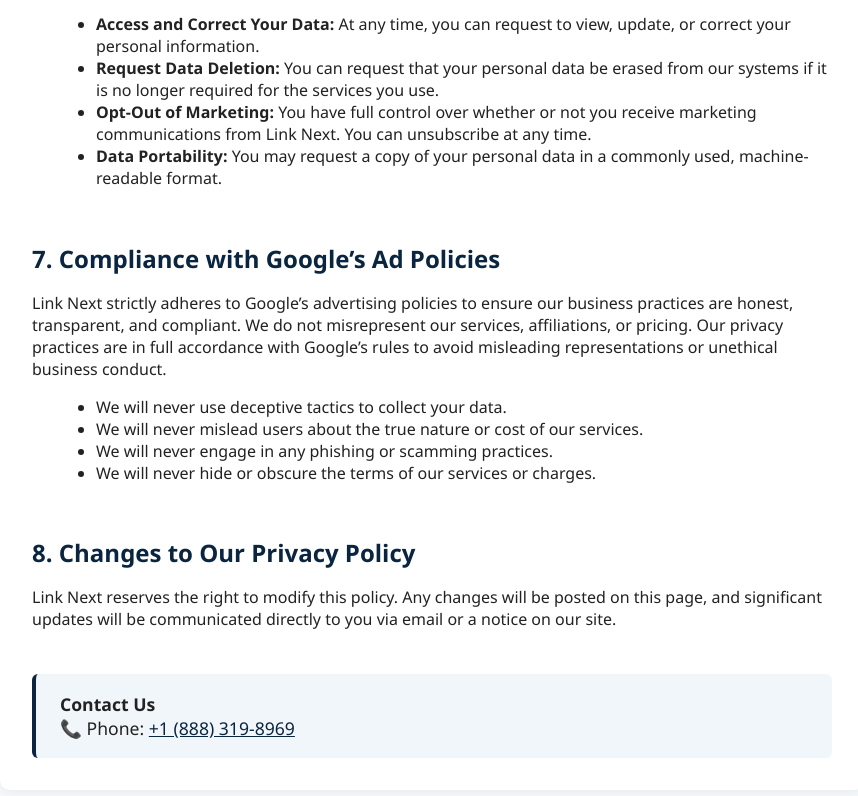
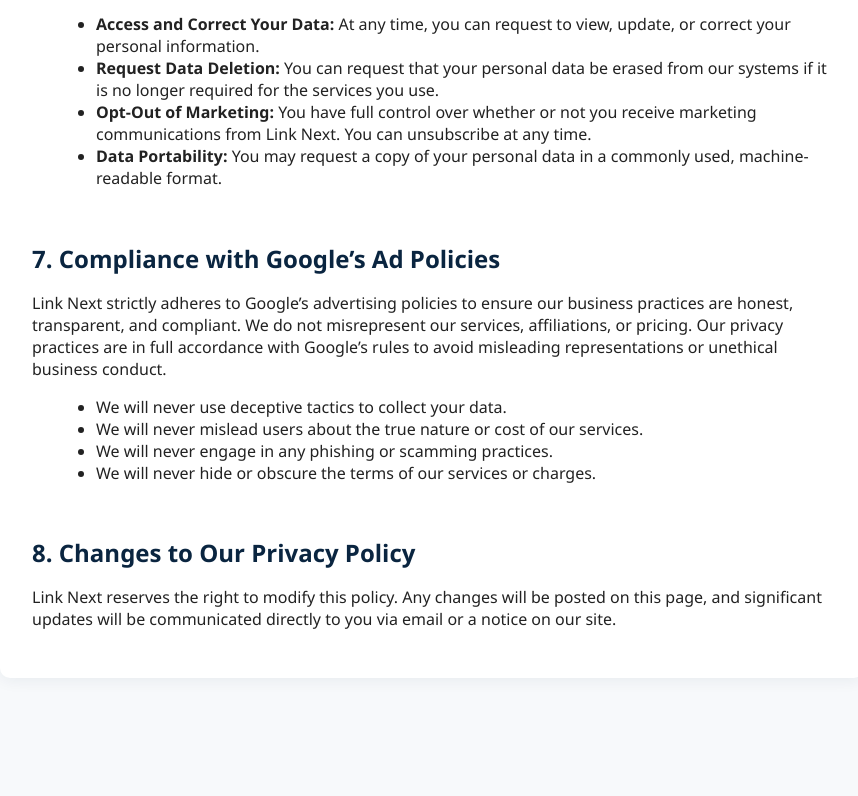
Before and after one commit to protechbpo/protechbpo, a website built with Vite: page privacy-policy.html in a window 1280 px wide. Shown: the part 2033-2829 px from the top of the page, without its empty margins (208-1066 px from the left). After the commit the page ends 2751 px from the top, so only its background shows below. Built offline with nearby package versions, Linux system fonts and the light colour scheme.

Commit message:
Update privacy-policy.html

```diff
--- a/privacy-policy.html
+++ b/privacy-policy.html
@@ -185,11 +185,6 @@
         <p>
             Link Next reserves the right to modify this policy. Any changes will be posted on this page, and significant updates will be communicated directly to you via email or a notice on our site.
         </p>
-
-        <div class="contact">
-            <strong>Contact Us</strong><br>
-            📞 Phone: <a href="tel:+18883198969" style="color:#0a2540;text-decoration:underline;">+1 (888) 319-8969</a>
-        </div>
     </main>
 </body>
 </html>
```
